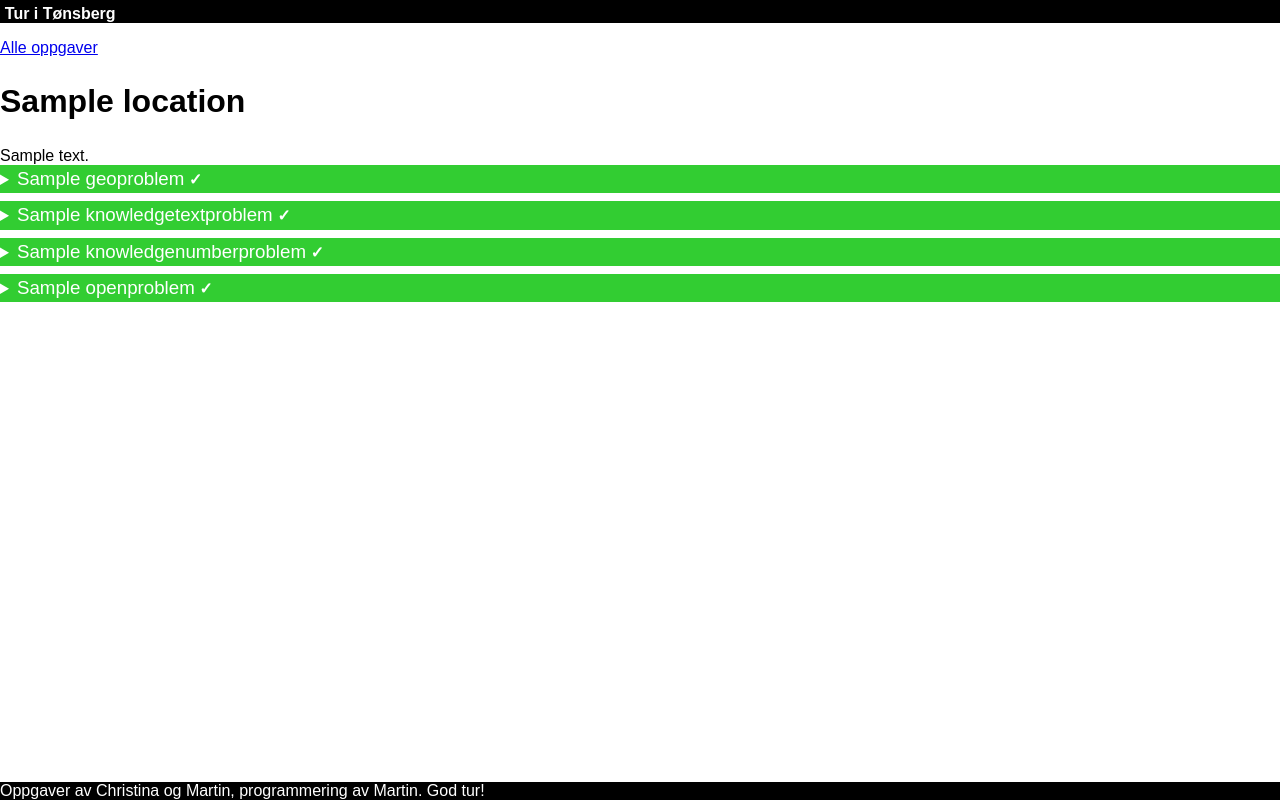
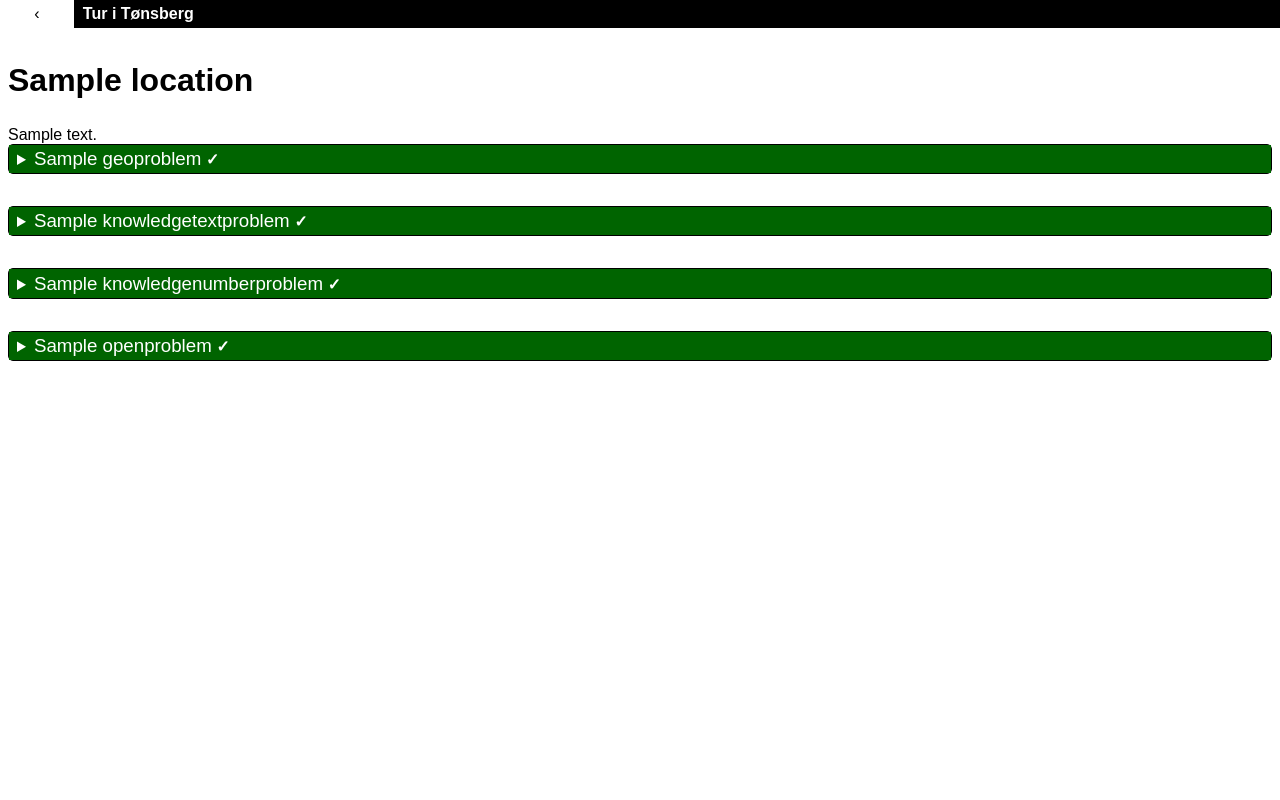
Before and after one commit to martstr/tonsbergtur, a Django app: page /location/1/ in a window 1280 px wide. Run offline with Django 4.2, Linux system fonts and the light colour scheme; a user stored in the database is signed in; tables that the repository leaves empty hold one stand-in row (values such as "Sample post"); some libraries are stand-ins or nearby versions.

Commit message:
Litt mer eyecandy, snart klart til å fly

```diff
--- a/tonsbergtur/rebus/static/rebus/style.css
+++ b/tonsbergtur/rebus/static/rebus/style.css
@@ -17,6 +17,16 @@ html, body {
     padding: 0em;
     clear: both;
     border: none;
+}
+
+#topmatter a.back {
+    display: inline-block;
+    padding: 0.3em;
+    text-decoration: none;
+    color: black;
+    background-color: white;
+    text-align: center;
+    width: 4em;
 }
 
 #topmatter h1 {
@@ -71,30 +81,9 @@ html, body {
     text-decoration: underline;
 }
 
-/*#mainmatter {
-    padding-left: 1em;
-    padding-right: 1em;
-    padding-bottom: 1.5em;
-}*/
-
 #mainmatter h2 {
     font-size: xx-large;
 }
-
-/*#mainmatter h3 {
-    display: block;
-    background-color: blue;
-    color: white;
-    padding: .5em;
-}
-
-#mainmatter h3 a {
-    display: inline-block;
-    width: 100%;
-    height: 100%;
-    color: white;
-    text-decoration: none;
-}*/
 
 footer {
     background-color: black;
@@ -105,11 +94,11 @@ footer {
     bottom: 0;
 }
 
-footer .easteregg {
-    color: black;
+.easteregg {
+    color: white;
 }
 
-div.content {
+.content {
     padding: .5em;
 }
 
@@ -128,16 +117,17 @@ a#godturknapp{
 }
 
 a#godturknapp::after, a.gavidere::after {
-    content: " 🡪"
+    content: " \1F86A";
 }
 
 a.gavidere {
     display: block;
-    border: 1px solid blue;
+    border: 2px solid blue;
     background-color: cornflowerblue;
     color: white;
     margin: auto;
     margin-top: .5em;
+    margin-bottom: 0.8em;
     padding: .5em 2em;
     text-align: center;
     width: 75%;
@@ -164,30 +154,49 @@ input[type=text], input[type=password], input[type=number] {
 
 input[type=submit], input[type=button], button {
     padding: .5em 2em;
-    border: 1px solid blue;
+    border: solid 2px blue;
     background-color: cornflowerblue;
     color: white;
 }
 
 details {
-    margin-bottom: .5em;
-    background-color: gainsboro;
+    /*margin-bottom: .5em;
+    background-color: gainsboro;*/
+    margin-bottom: 2em;
+    border: solid 1px black;
+    border-radius: 5px;
+    background: #B0C4DE;
 }
 
 details summary {
     cursor: pointer;
-    background-color: cornflowerblue;
+    /*background-color: cornflowerblue*/
+    background: ##483D8B;
     color: white;
     padding-top: .2em;
+    padding-left: .5em;
     padding-bottom: .2em;
 }
 
+details.correct {
+    background-color: #8FBC8F;
+}
+
+/*details.correct summary {
+    background-color: limegreen;
+}*/
 details.correct summary {
-    background-color: limegreen;
+    background-color: #006400;
+    color: white;
+}
+
+details.correct a.gavidere {
+    background-color: #006400;
+    border: none;
 }
 
 details.correct summary::after {
-    content: " ✓";
+    content: " \2713";
     font-weight: bold;
 }
 
--- a/tonsbergtur/rebus/templates/rebus/location_detail.html
+++ b/tonsbergtur/rebus/templates/rebus/location_detail.html
@@ -4,8 +4,10 @@
 
 {% block title %}{% location_title location user %} &ndash; {{ user.extendeduser.team_name }}{% endblock %}
 
+{% block back %}<a href="{% url 'rebus:location-list' %}" class="back">&lsaquo;</a>{% endblock %}
+
 {% block content %}
-<p><a href="{% url 'rebus:location-list' %}">Alle oppgaver</a></p>
+<div class="content">
 
     <h2>{% location_title location user %}</h2>
     {{ location.description|safe }}
@@ -76,4 +78,5 @@
         </div>
     </details>
     {% endfor %}
+</div>
 {% endblock %}
--- a/tonsbergtur/rebus/templates/rebus/location_list.html
+++ b/tonsbergtur/rebus/templates/rebus/location_list.html
@@ -5,6 +5,7 @@
 {% block title %}Oppgaver &ndash; {{ user.extendeduser.team_name }}{% endblock %}
 
 {% block content %}
+<div class="content">
     <h2>Oppgaver</h2>
     {% if location_list %}
     {% for location in location_list %}
@@ -22,4 +23,5 @@
     <p>{{ location_list|length }} steder å besøke.</p>
 
     {% endif %}
+</div>
 {% endblock %}
--- a/tonsbergtur/templates/base_generic.html
+++ b/tonsbergtur/templates/base_generic.html
@@ -14,19 +14,14 @@
 <body>
     <div id="holder">
         <div id="topmatter">
+            {% block back %}{% endblock %}
             <h1><a href="{% url 'index' %}">Tur i Tønsberg</a></h1>
-            <nav id="menu">
-                <!-- Foreløpig tom -->
-            </nav>
         </div>
 
         <div id="mainmatter">
             {% block content %}{% endblock %}
         </div>
 
-        <footer>
-            Oppgaver av Christina og Martin, programmering av Martin. God tur! <span class="easteregg">Heia Bodø/Glimt!</span>
-        </footer>
     </div>
 </body>
 </html>
--- a/tonsbergtur/templates/index.html
+++ b/tonsbergtur/templates/index.html
@@ -39,5 +39,7 @@
     </form>
 </div>
 {% endif %}
-
+<div class="content">
+    <p>Oppgaver av Christina og Martin, programmering av Martin. God tur! <span class="easteregg">Heia Bodø/Glimt!</span></p>
+</div>
 {% endblock %}
```
Lines whose indentation alone changed are shown as unchanged.
